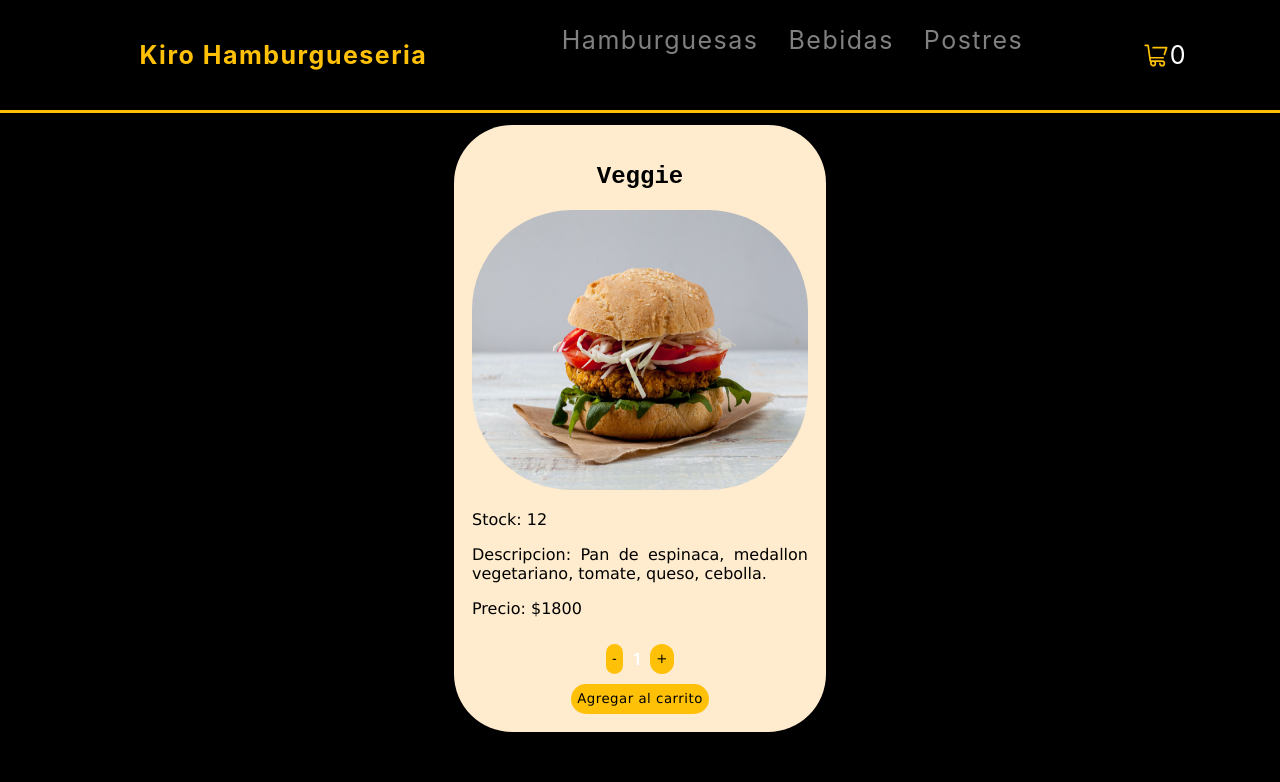
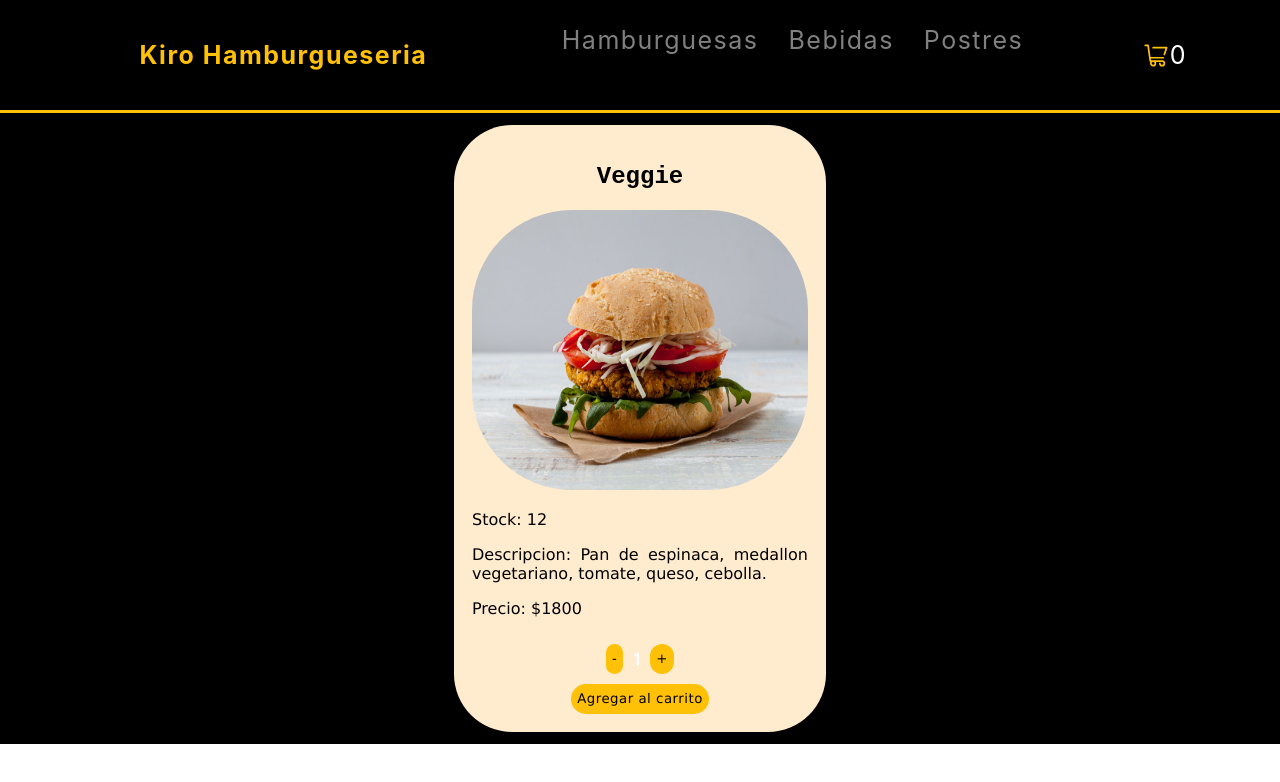
Before and after one commit to nahueediaz/React-DiazNahuel, a React (Create React App) app: page /Item/1 in a window 1280 px wide. Shown: the top 782 px of the page. Built offline with nearby package versions, Linux system fonts and the light colour scheme.

Commit message:
agregue cambios

```diff
--- a/src/App.css
+++ b/src/App.css
@@ -1,5 +1,4 @@
 .App{
   background-color: black;
   box-sizing: border-box;
-  height: 100vw;
 }
```
